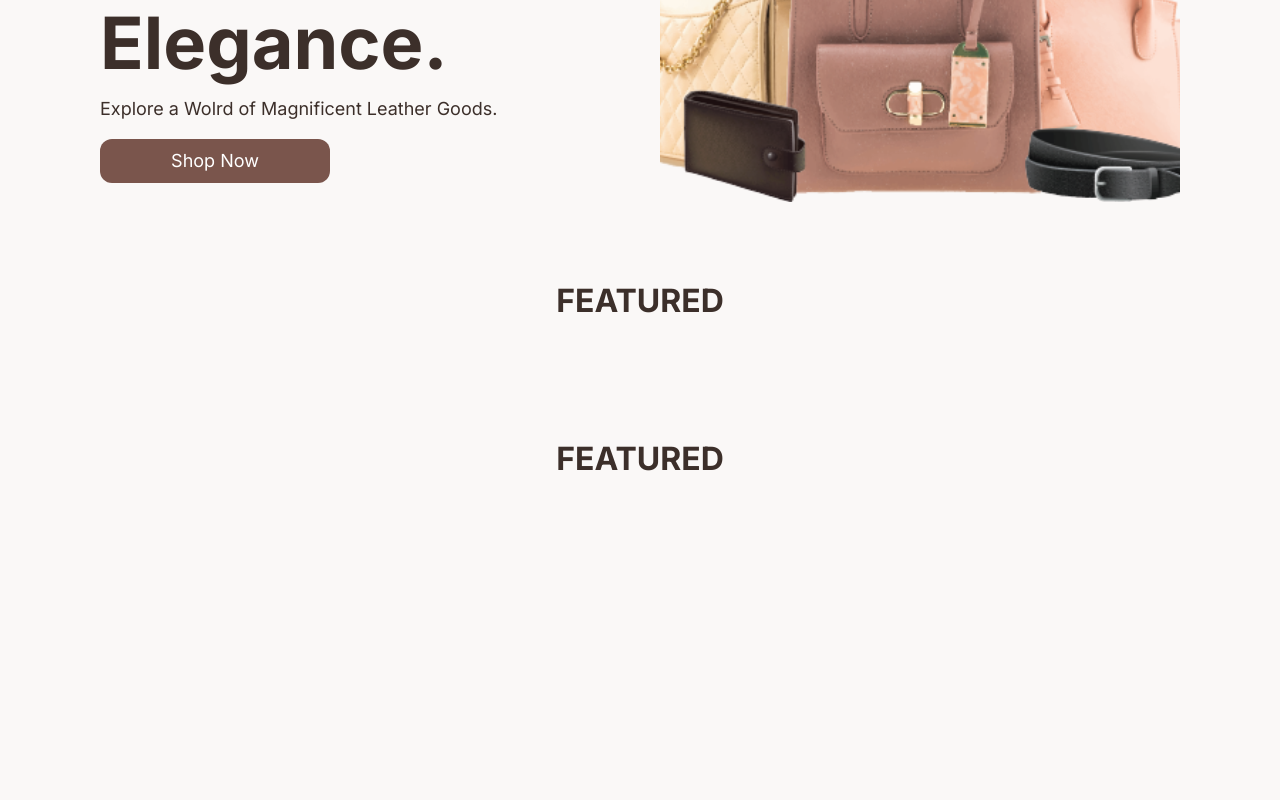
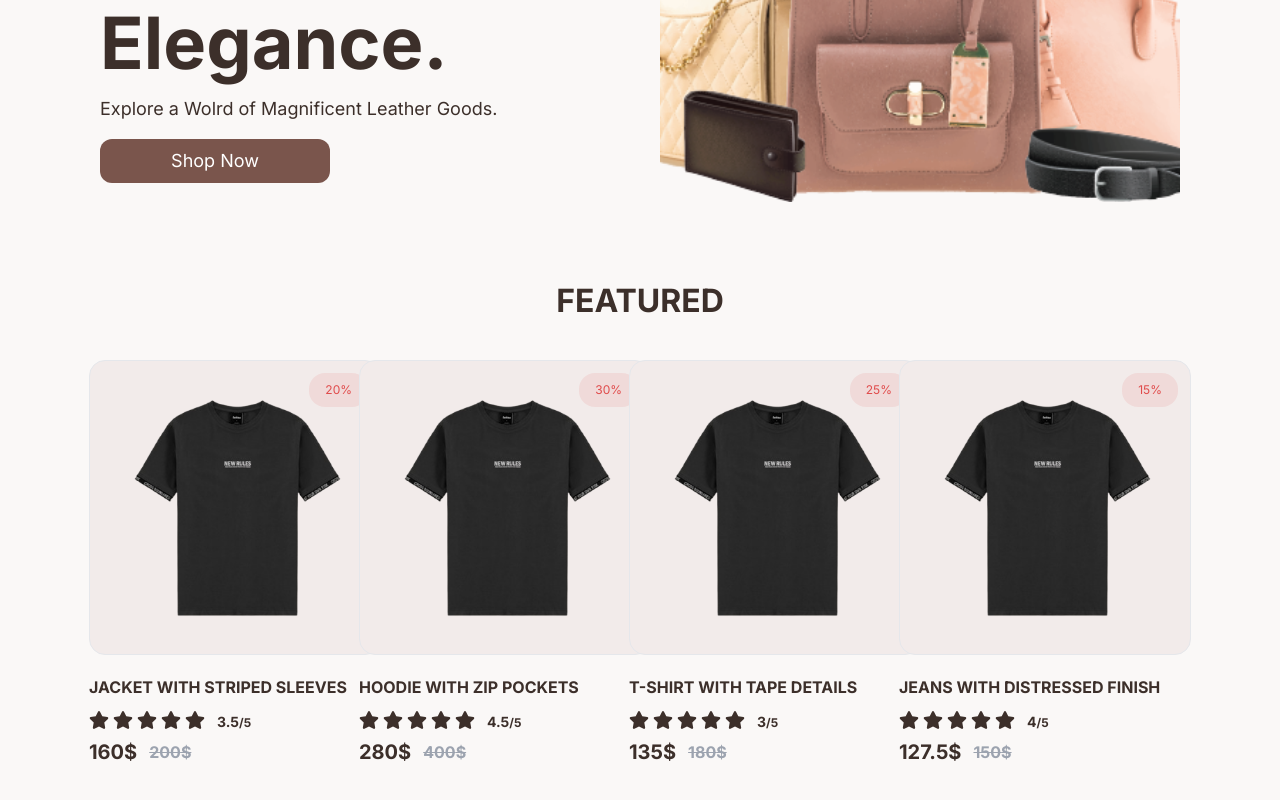
Before and after one commit to ZiadRefaey/LC-DOO-Next, a Next.js app: page / in a window 1280 px wide. Shown: the part 284-1084 px from the top of the page. Before the commit the page ends 883 px from the top, so only its background shows below. Built offline with nearby package versions, Linux system fonts and the light colour scheme.

Commit message:
style: homepage featured items list UI

```diff
--- a/app/(customer)/page.tsx
+++ b/app/(customer)/page.tsx
@@ -1,12 +1,11 @@
+import FeaturedProducts from "@/components/customer/layout/Home/FeaturedProducts";
 import Hero from "@/components/customer/layout/Home/Hero";
-import ProductShowcase from "@/components/customer/layout/Home/ProductShowcase";
 
 export default function Home() {
   return (
     <>
       <Hero />
-      <ProductShowcase HeaderTag={"h2"} title="FEATURED" />
-      <ProductShowcase HeaderTag={"h3"} title="FEATURED" />
+      <FeaturedProducts />
     </>
   );
 }
--- /dev/null
+++ b/components/customer/layout/Home/FeaturedProducts.tsx
@@ -0,0 +1,43 @@
+import React from "react";
+import { product } from "./product.type";
+import Section from "../../ui/Section";
+import ProductsShowcase from "./ProductsShowcase";
+const featuredProducts: product[] = [
+  {
+    discountPercentage: 20,
+    href: "/",
+    price: 200,
+    rating: 3.5,
+    title: "JACKET WITH STRIPED SLEEVES",
+  },
+  {
+    discountPercentage: 30,
+    href: "/",
+    price: 400,
+    rating: 4.5,
+    title: "HOODIE WITH ZIP POCKETS",
+  },
+  {
+    discountPercentage: 25,
+    href: "/",
+    price: 180,
+    rating: 3,
+    title: "T-SHIRT WITH TAPE DETAILS",
+  },
+  {
+    discountPercentage: 15,
+    href: "/",
+    price: 150,
+    rating: 4,
+    title: "JEANS WITH DISTRESSED FINISH",
+  },
+];
+export default function FeaturedProducts() {
+  console.log("featured", featuredProducts);
+  return (
+    <Section>
+      <h2 className="text-preset-1 uppercase mb-10">Featured</h2>
+      <ProductsShowcase products={featuredProducts} />
+    </Section>
+  );
+}
--- a/components/customer/layout/Home/ProductCard.tsx
+++ b/components/customer/layout/Home/ProductCard.tsx
@@ -3,23 +3,18 @@ import Link from "next/link";
 import React from "react";
 import image from "@/public/image.png";
 import StarRating from "../../ui/StarRating";
+import { product } from "./product.type";
 export default function ProductCard({
   href,
   title,
   discountPercentage,
   price,
   rating,
-}: {
-  href: string;
-  title: string;
-  price: number;
-  rating: number;
-  discountPercentage: number;
-}) {
+}: product) {
   return (
     <Link
       href={`${href}`}
-      className="group w-[292px] flex flex-col gap-5 cursor-pointer group  transition-all duration-200"
+      className="self-center group w-[292px] flex flex-col gap-5 cursor-pointer group  transition-all duration-200"
     >
       <div className="w-full h-[295px] bg-card-background border-[1px] rounded-2xl p-9 relative">
         <div className=" absolute top-3 right-3 bg-error/10 rounded-2xl px-4 py-2">
--- a/components/customer/layout/Home/ProductShowcase.tsx
+++ /dev/null
@@ -1,15 +0,0 @@
-import Section from "../../ui/Section";
-export default function ProductShowcase({
-  title,
-  HeaderTag,
-}: //   products,
-{
-  title: string;
-  HeaderTag: React.ElementType;
-}) {
-  return (
-    <Section>
-      <HeaderTag className={"text-preset-1 uppercase mb-10"}>{title}</HeaderTag>
-    </Section>
-  );
-}
--- a/components/customer/layout/Home/ProductsList.tsx
+++ b/components/customer/layout/Home/ProductsList.tsx
@@ -1,5 +1,17 @@
 import React from "react";
+import { product } from "./product.type";
+import ProductCard from "./ProductCard";
 
-export default function ProductsList() {
-  return <div>ProductsList</div>;
+export default function ProductsList({ products }: { products: product[] }) {
+  console.log("productsList", products);
+  return products.map((product: product, index: number) => (
+    <ProductCard
+      key={index}
+      href={product.href}
+      discountPercentage={product.discountPercentage}
+      price={product.price}
+      rating={product.rating}
+      title={product.title}
+    />
+  ));
 }
--- /dev/null
+++ b/components/customer/layout/Home/ProductsShowcase.tsx
@@ -0,0 +1,14 @@
+import { product } from "./product.type";
+import ProductsList from "./ProductsList";
+export default function ProductsShowcase({
+  products,
+}: {
+  products: product[];
+}) {
+  console.log("showcase", products);
+  return (
+    <div className="grid  grid-cols-1 md:grid-cols-2 xl:grid-cols-4 gap-y-5 items-center justify-between w-full place-items-center">
+      <ProductsList products={products} />
+    </div>
+  );
+}
```
Also changed, not shown: components/customer/layout/Home/product.type.ts (added, +7 -0 lines).
